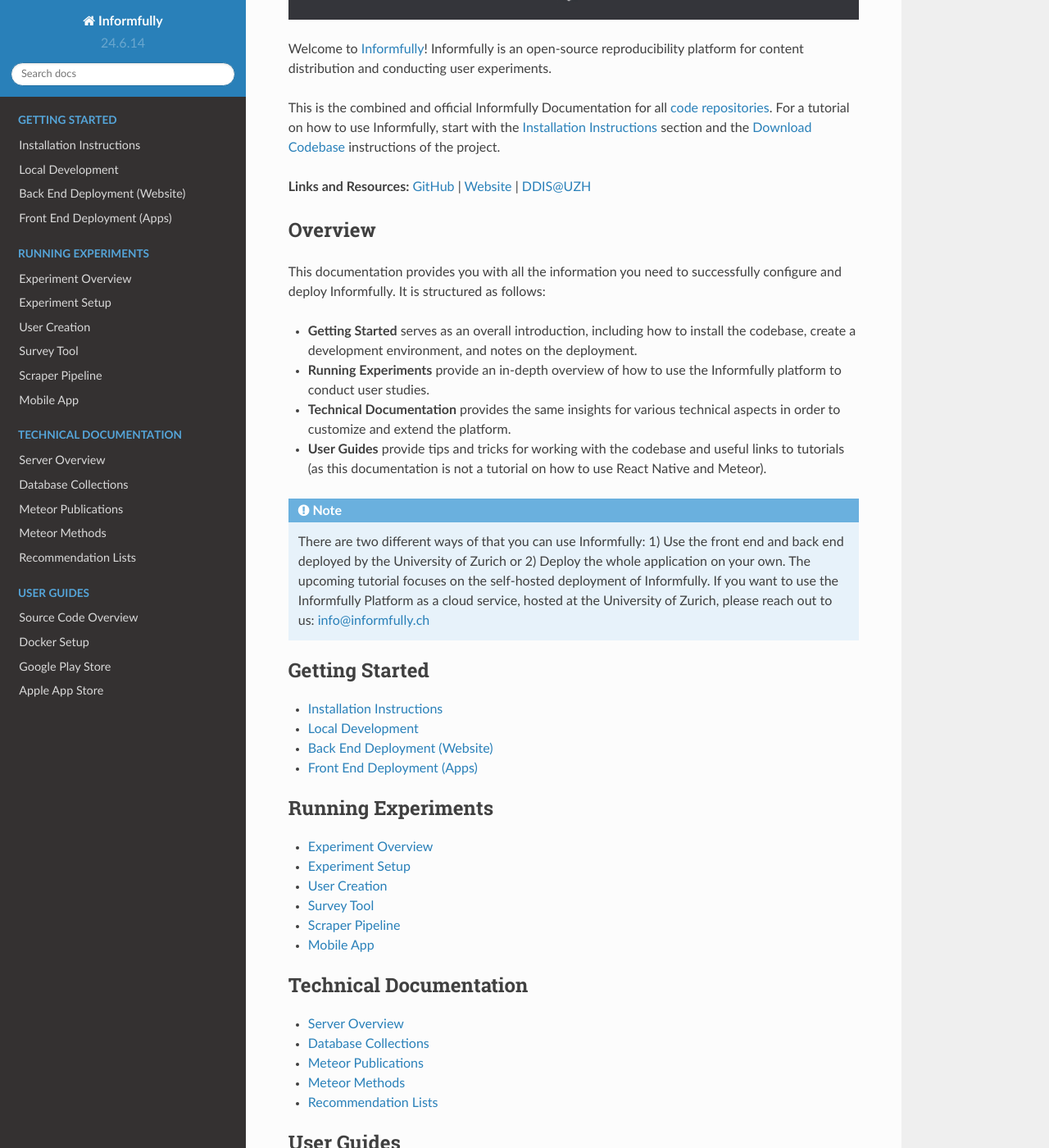
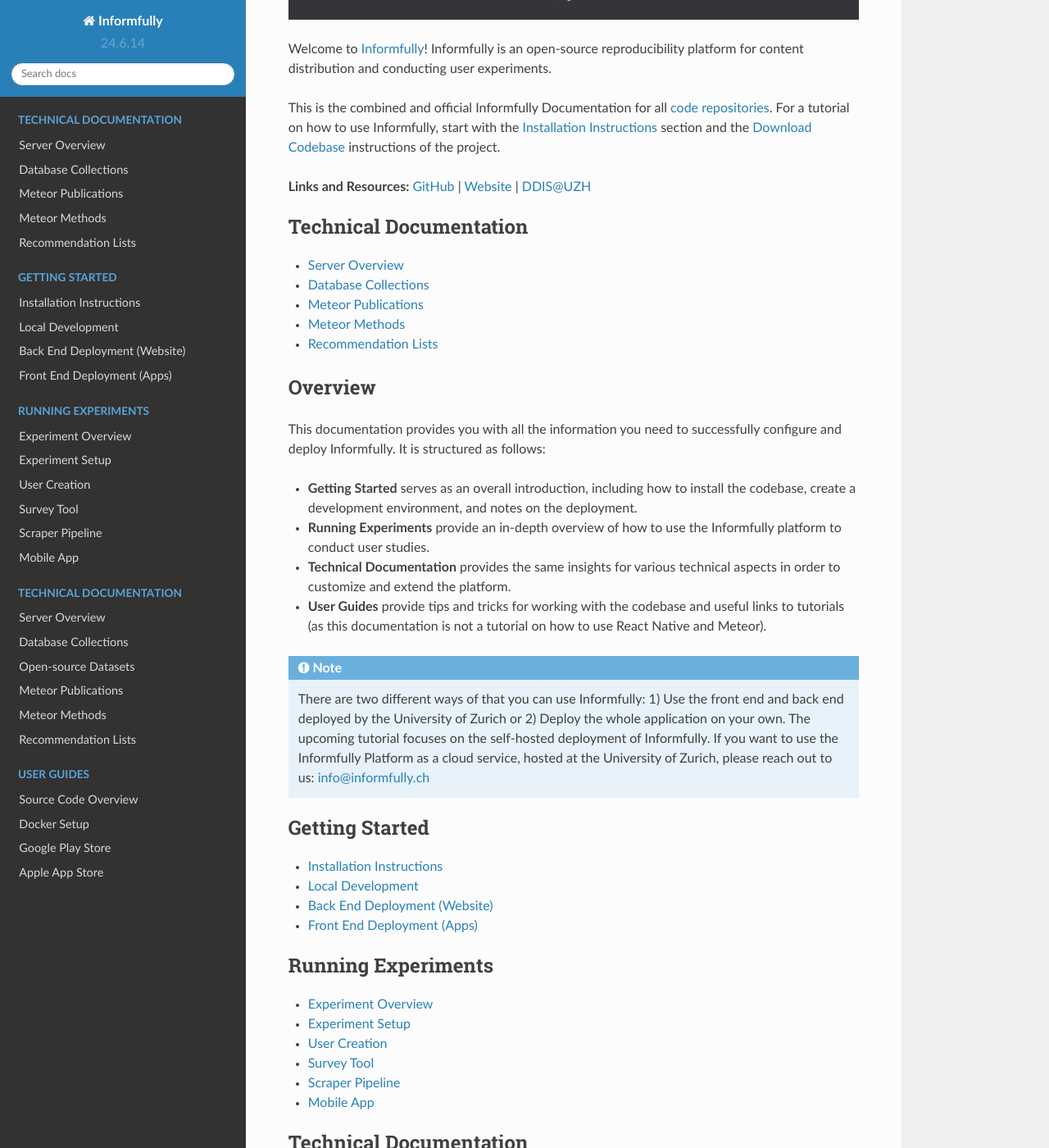
Before and after one commit to Informfully/Documentation, a Sphinx documentation site: the page built from docs/source/index.rst, in a window 1280 px wide and 1400 px high, scrolled down 291 px. Shown: the whole window at 82% size. Built offline with Sphinx 7.4.7 and the Read the Docs theme 2.0.0, drawn with Linux system fonts in a browser that asks for light colours.

Commit message:
Documentation update

```diff
--- a/docs/source/database.rst
+++ b/docs/source/database.rst
@@ -12,7 +12,7 @@
 
 .. note::
 
-  Please visit the `Informfully Datasets Repositorz <https://github.com/Informfully/Datasets>`_ for an example of how the granularitz and quality of the data once it is exported.
+  Please visit the `Informfully Datasets Repository <https://github.com/Informfully/Datasets>`_ for an example of quality of the data once it is exported and the corresponding `Dataset Documentation <https://informfully.readthedocs.io/en/latest/recommendations.html>`_.
 
 answers*
 --------
--- /dev/null
+++ b/docs/source/datasets.rst
@@ -0,0 +1,4 @@
+Open-source Datasets
+====================
+
+Visit the `Informfully Datasets Repository <https://github.com/Informfully/Datasets>`_ for getting access to the data and please see the `Informfully Datasets Repository <https://github.com/Informfully/Datasets>`_ for the technical documentation of all collections.
--- a/docs/source/index.rst
+++ b/docs/source/index.rst
@@ -1,7 +1,7 @@
 Informfully
 ===========
 
-.. image:: img/logo_banner.png
+.. image:: img/logo_banner_v2.png
    :width: 700
    :alt: Informfully banner logo
 
@@ -12,6 +12,16 @@
 For a tutorial on how to use Informfully, start with the :doc:`install` section and the :ref:`installation` instructions of the project.
 
 **Links and Resources:** `GitHub <https://github.com/orgs/Informfully>`_ | `Website <https://informfully.ch>`_ | `DDIS@UZH <https://www.ifi.uzh.ch/en/ddis.html>`_
+
+.. toctree::
+   :maxdepth: 1
+   :caption: Technical Documentation
+
+   server
+   database
+   publications
+   methods
+   recommendations
 
 Overview
 --------
@@ -57,6 +67,7 @@
 
    server
    database
+   datasets
    publications
    methods
    recommendations
```
Also changed, not shown: docs/source/img/logo_banner_v2.png (added).
